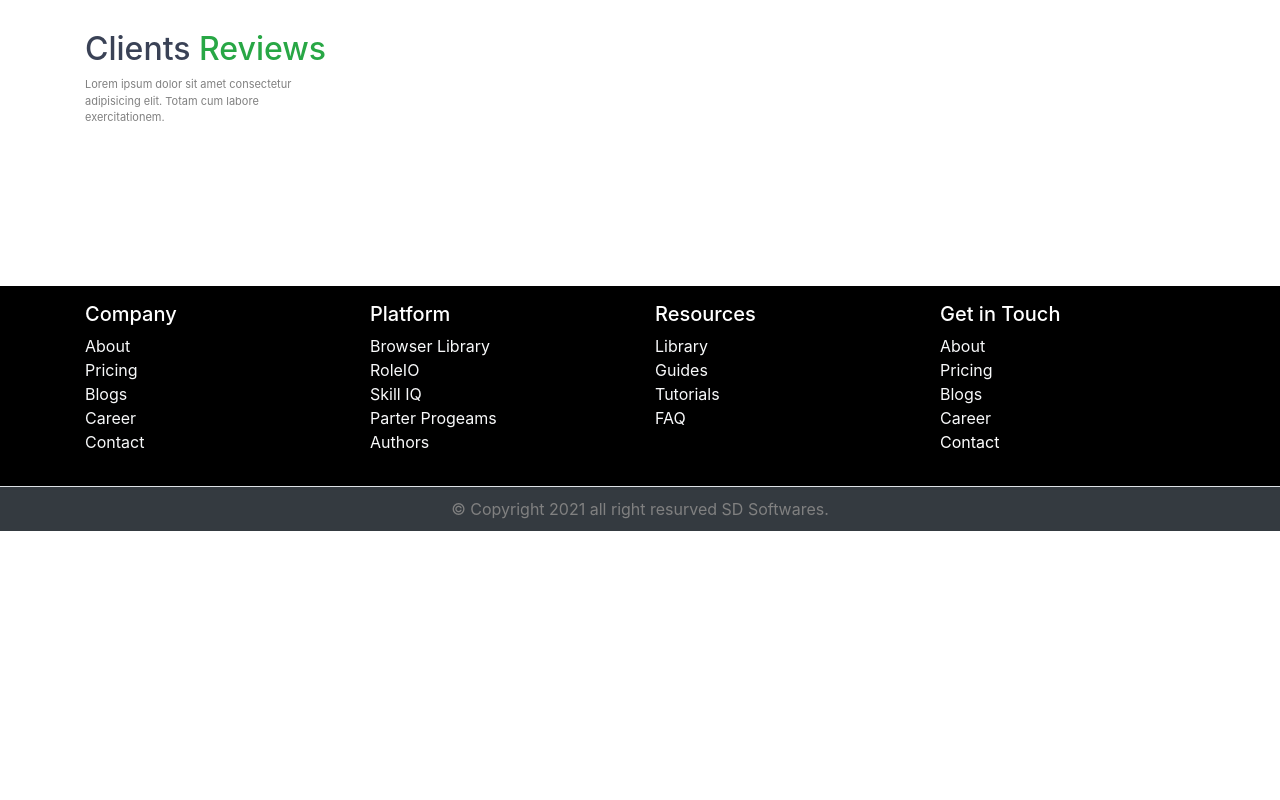
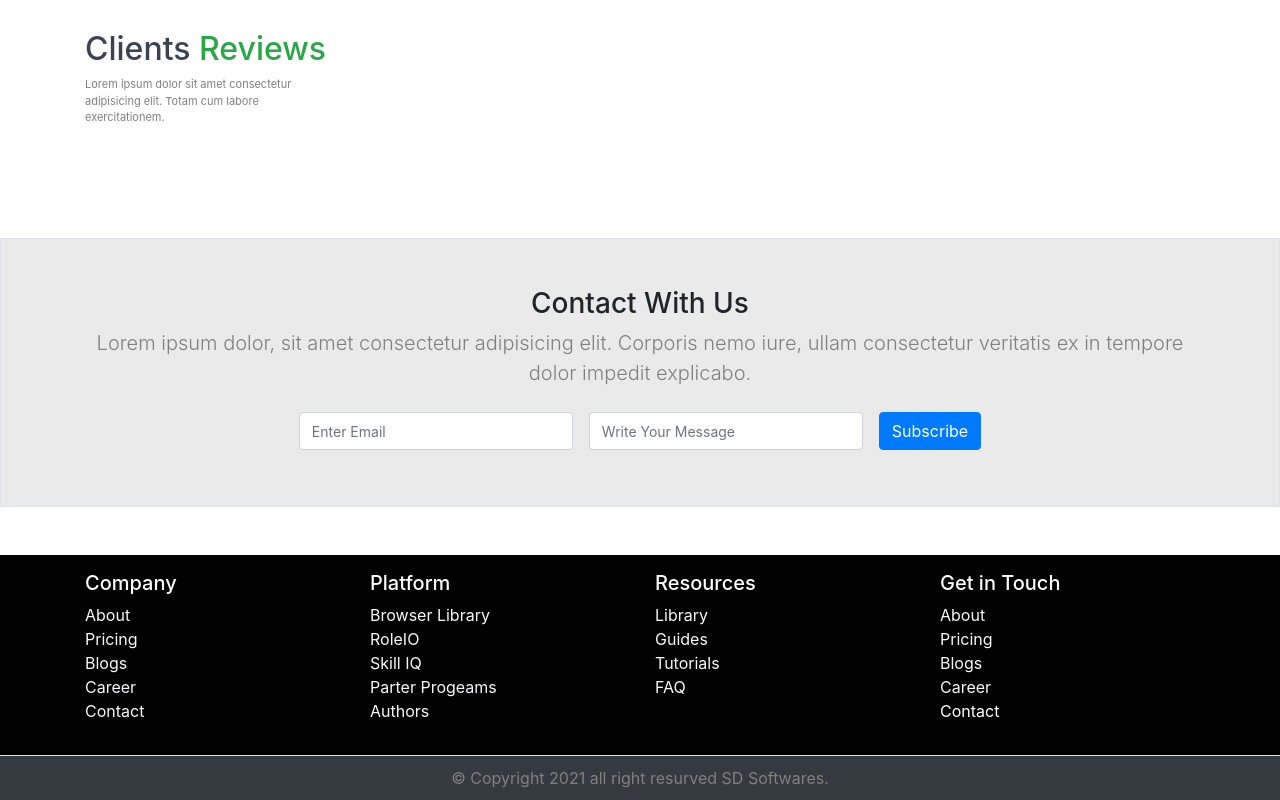
Before and after one commit to Sushanta65/SD-Softwares, a React (Create React App) app: page / in a window 1280 px wide. Shown: the part 1200-2000 px from the top of the page. Before the commit the page ends 1731 px from the top, so only its background shows below. Built offline with nearby package versions, Linux system fonts and the light colour scheme; no server answers.

Commit message:
complete site

```diff
--- /dev/null
+++ b/src/components/Home/ContactForm/ContactForm.css
@@ -0,0 +1,3 @@
+.contactForm{
+    background: #EAEAEB;
+}
--- /dev/null
+++ b/src/components/Home/ContactForm/ContactForm.js
@@ -0,0 +1,26 @@
+import React from 'react';
+import './ContactForm.css'
+
+const ContactForm = () => {
+    return (
+        <section className="contactForm py-5 border text-center">
+        <div className="container">
+            <div className="row">
+                <div className="col">
+                    <h3 className="text-capitalize">Contact With Us</h3>
+                    <p className="lead">Lorem ipsum dolor, sit amet consectetur adipisicing elit. Corporis nemo iure, ullam consectetur veritatis ex in tempore dolor impedit explicabo.</p>
+                    <form className="form-inline justify-content-center" action="#" method="POST">
+                        <label className="sr-only" for="name">Email</label>
+                        <input className="form-control m-2" type="email" placeholder="Enter Email"/>
+                        <label className="sr-only" for="#">Message</label>
+                        <input className="form-control m-2" type="text" name="message" placeholder="Write Your Message"/>
+                        <input className="btn btn-primary m-2" type="submit" value="Subscribe"/>
+                    </form>
+            </div>
+        </div>
+        </div>
+        </section>
+    );
+};
+
+export default ContactForm;
--- a/src/components/Home/Home.js
+++ b/src/components/Home/Home.js
@@ -4,6 +4,7 @@ import Services from './Services/Services';
 import BestServices from './BestServices/BestServices';
 import Testimonials from './Testimonials/Testimonials';
 import Footer from '../../SharedComponents/Footer/Footer';
+import ContactForm from './ContactForm/ContactForm';
 
 const Home = () => {
     return (
@@ -12,6 +13,7 @@ const Home = () => {
             <Services></Services>
             <BestServices></BestServices>
             <Testimonials></Testimonials>
+            <ContactForm></ContactForm>
             <Footer></Footer>
         </div>
     );
```
